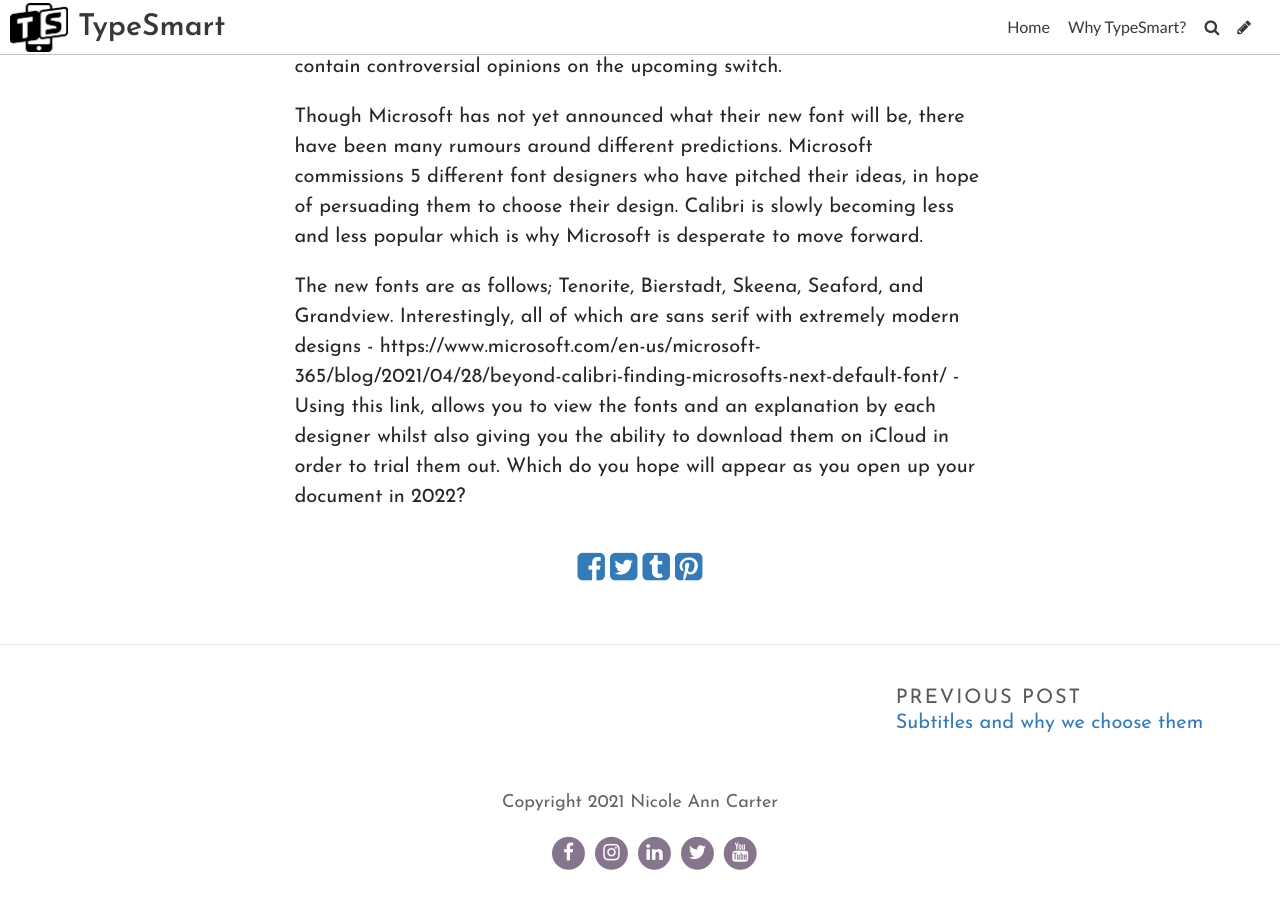
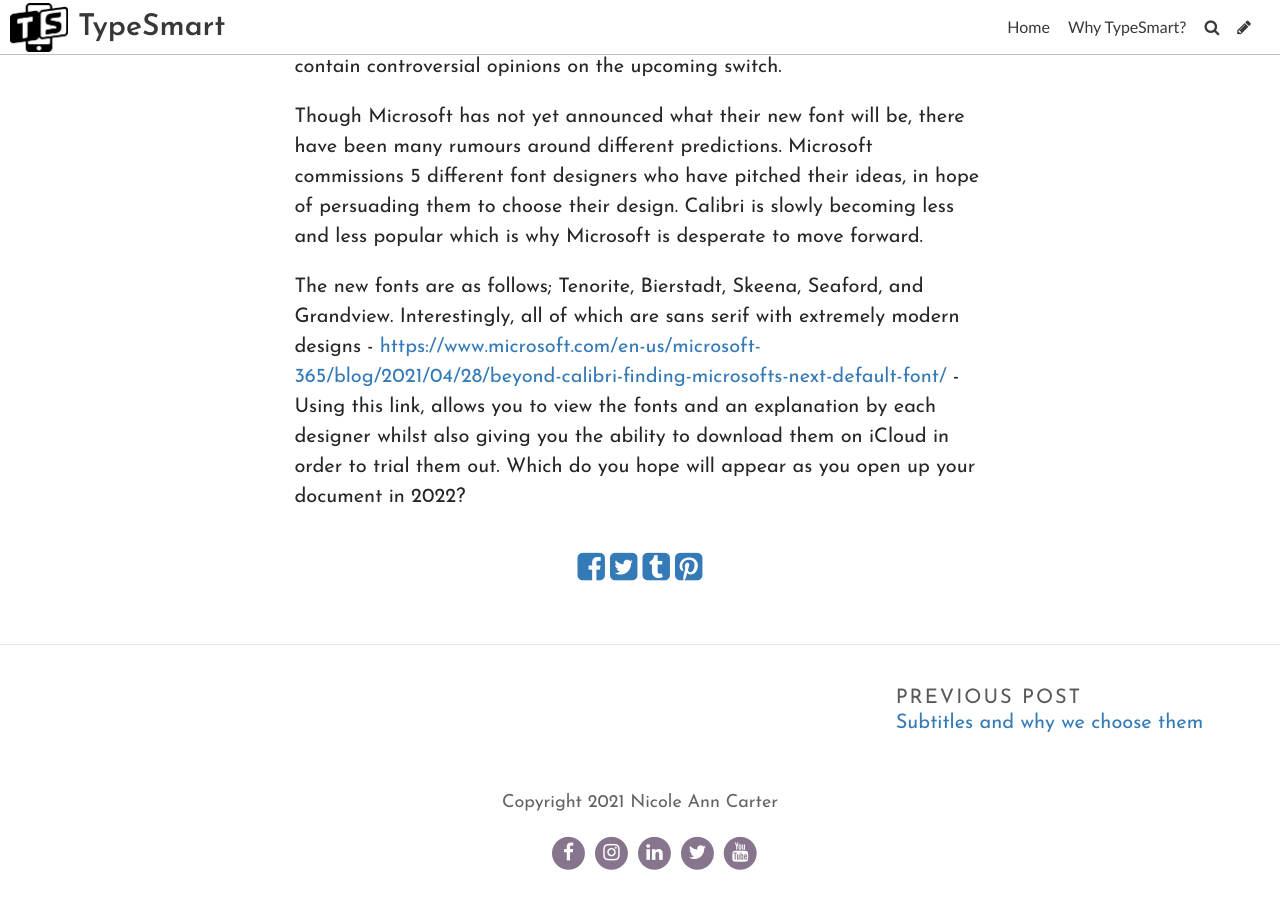
Before and after one commit to nicoleanncarter/typo-design-template, a Jekyll site: the page built from _posts/2021-10-27-the-future-of-calibri.md, in a window 1280 px wide and 900 px high, scrolled down 1266 px. Built offline with Jekyll 4.4.1, drawn with Linux system fonts in a browser that asks for light colours; some web fonts are replaced.

Commit message:
Update Post “2021-10-27-the-future-of-calibri”

```diff
--- a/_posts/2021-10-27-the-future-of-calibri.md
+++ b/_posts/2021-10-27-the-future-of-calibri.md
@@ -16,4 +16,4 @@
 
 Though Microsoft has not yet announced what their new font will be, there have been many rumours around different predictions. Microsoft commissions 5 different font designers who have pitched their ideas, in hope of persuading them to choose their design. Calibri is slowly becoming less and less popular which is why Microsoft is desperate to move forward.
 
-The new fonts are as follows; Tenorite, Bierstadt, Skeena, Seaford, and Grandview. Interestingly, all of which are sans serif with extremely modern designs - https://www.microsoft.com/en-us/microsoft-365/blog/2021/04/28/beyond-calibri-finding-microsofts-next-default-font/ - Using this link, allows you to view the fonts and an explanation by each designer whilst also giving you the ability to download them on iCloud in order to trial them out. Which do you hope will appear as you open up your document in 2022?
+The new fonts are as follows; Tenorite, Bierstadt, Skeena, Seaford, and Grandview. Interestingly, all of which are sans serif with extremely modern designs - <https://www.microsoft.com/en-us/microsoft-365/blog/2021/04/28/beyond-calibri-finding-microsofts-next-default-font/> - Using this link, allows you to view the fonts and an explanation by each designer whilst also giving you the ability to download them on iCloud in order to trial them out. Which do you hope will appear as you open up your document in 2022?
```
